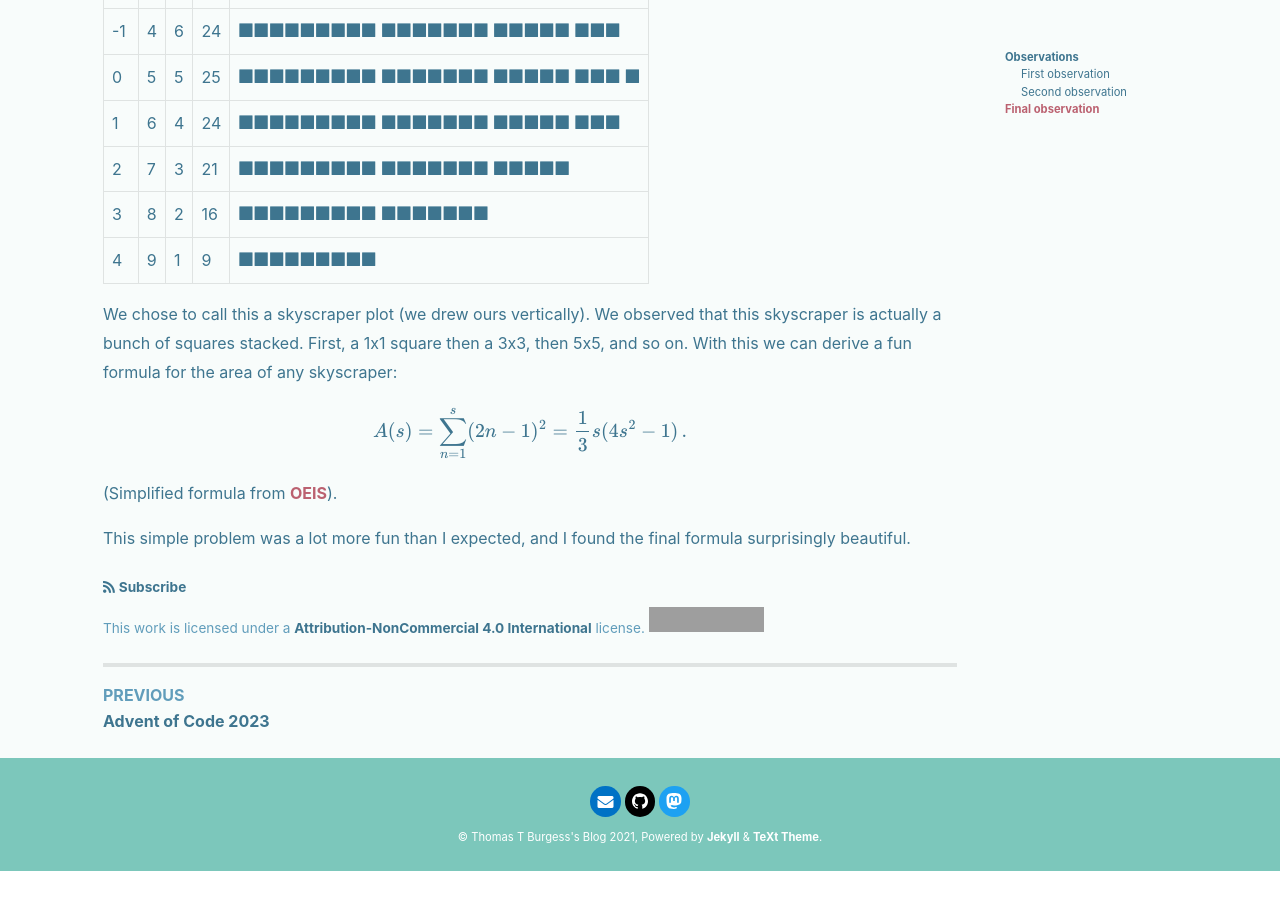
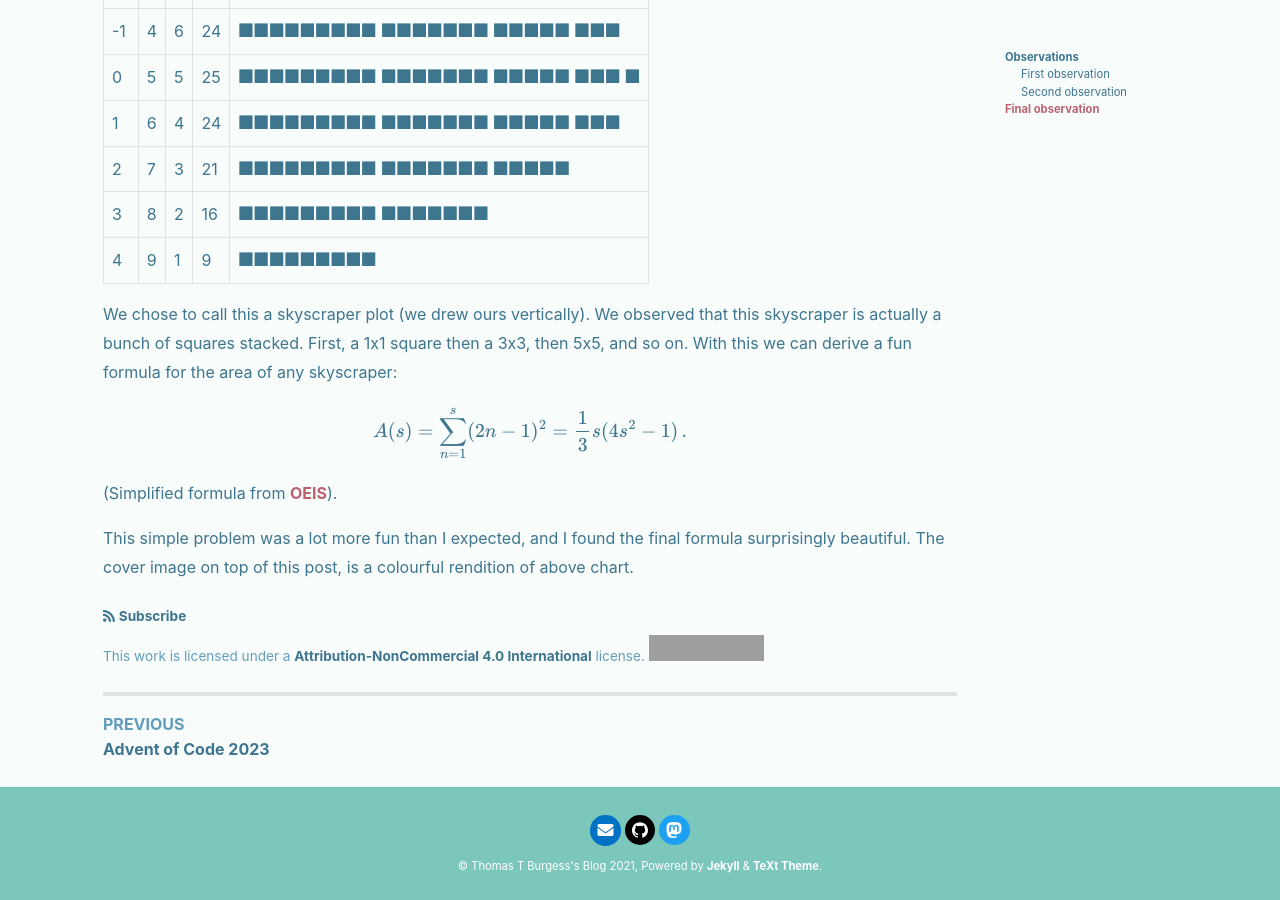
Before and after one commit to thomasburgess/thomasburgess.github.io, a Jekyll site: the page built from _posts/2024-07-30-rectangles.md, in a window 1280 px wide and 900 px high, scrolled down 3199 px. Built offline with Jekyll 4.4.1, drawn with Linux system fonts in a browser that asks for light colours; nearby versions of some CDN libraries; comment, search, counter and statistics services are not loaded; before the commit the page ends 4070 px from its top, so only the background shows below that; grey boxes are pictures that could not be loaded.

Commit message:
updated bio, added image for rectangles

```diff
--- a/_posts/2024-07-30-rectangles.md
+++ b/_posts/2024-07-30-rectangles.md
@@ -97,4 +97,5 @@ A(s) = \sum_{n=1}^{s} (2n-1)^2 = \frac{1}{3}s(4s^2 - 1)\,.
 (Simplified formula from [OEIS](https://oeis.org/A000447)).
 
 This simple problem was a lot more fun than I expected, and I found the final
-formula surprisingly beautiful.
+formula surprisingly beautiful. The cover image on top of this post, is a colourful
+rendition of above chart.
```
